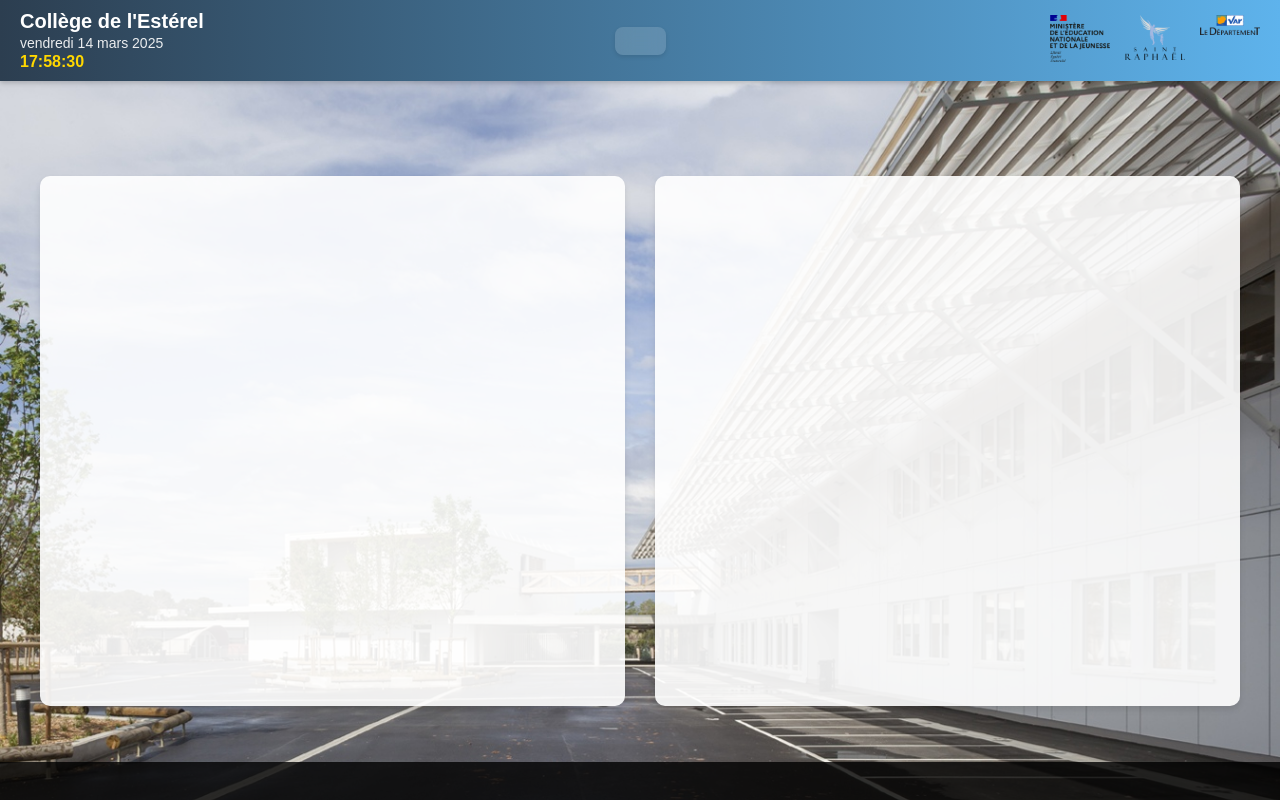
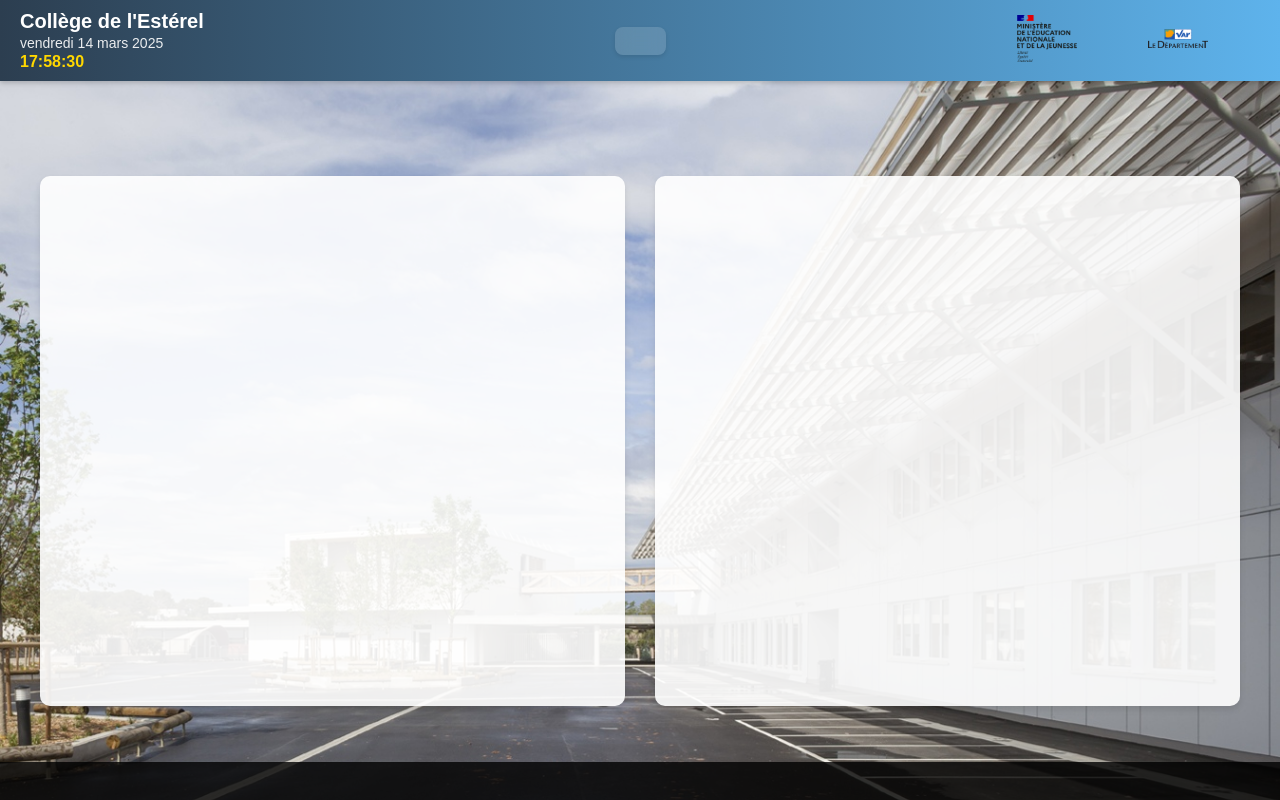
Before and after one commit to terrasson/site-college-esterel-ionos, a website: page public/affichage-dynamique.html in a window 1280 px wide. Drawn offline with Linux system fonts and the light colour scheme; no server answers; some icons are missing.

Commit message:
Modification de la disposition des logos dans le bandeau

```diff
--- a/public/affichage-dynamique.html
+++ b/public/affichage-dynamique.html
@@ -214,6 +214,14 @@
             height: 45vh;
             margin: 10px 0;
         }
+
+        .banner-right {
+            gap: 10px;
+        }
+
+        .logo img {
+            max-height: 40px;
+        }
     }
 
     /* Style spécifique pour le bouton invisible */
@@ -286,6 +294,19 @@
         pointer-events: none;
         transition: opacity 0.5s ease-in-out;
     }
+
+    .banner-right {
+      display: flex;
+      justify-content: space-evenly;
+      align-items: center;
+      gap: 20px;
+    }
+
+    .logo img {
+      max-height: 60px;
+      width: auto;
+      object-fit: contain;
+    }
   </style>
 </head>
 
@@ -338,9 +359,6 @@
       <div class="banner-right">
         <a href="#" class="logo">
           <img src="/assets/img/logo-ministere-education.png" alt="Logo Education national" />
-        </a>
-        <a href="#" class="logo">
-          <img src="/assets/img/Logo-saint-raphaël.png" alt="Logo Saint-Raphaël" />
         </a>
         <a href="#" class="logo">
           <img src="/assets/img/logo-departement.png" alt="Logo Departement" />
```
